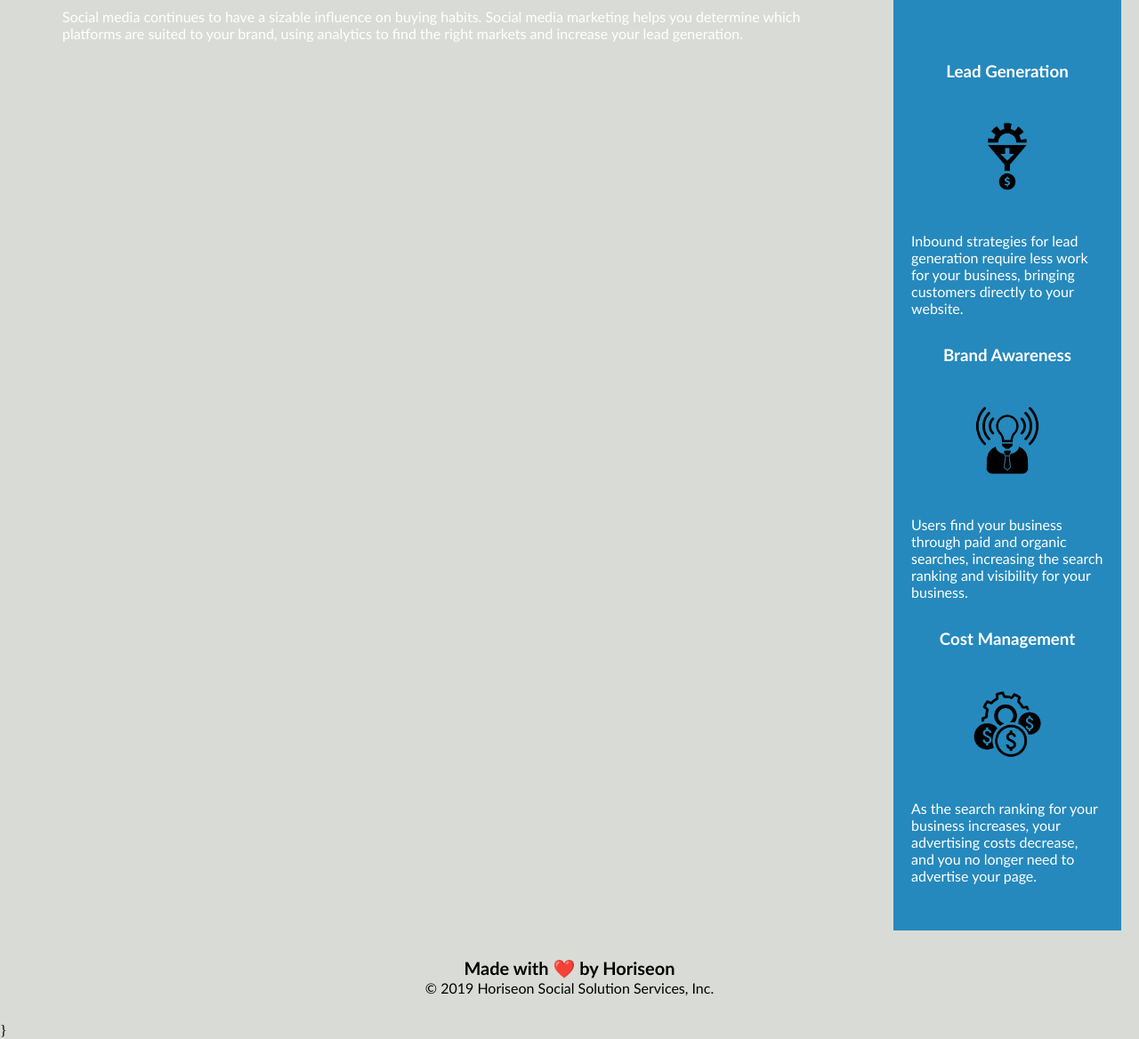
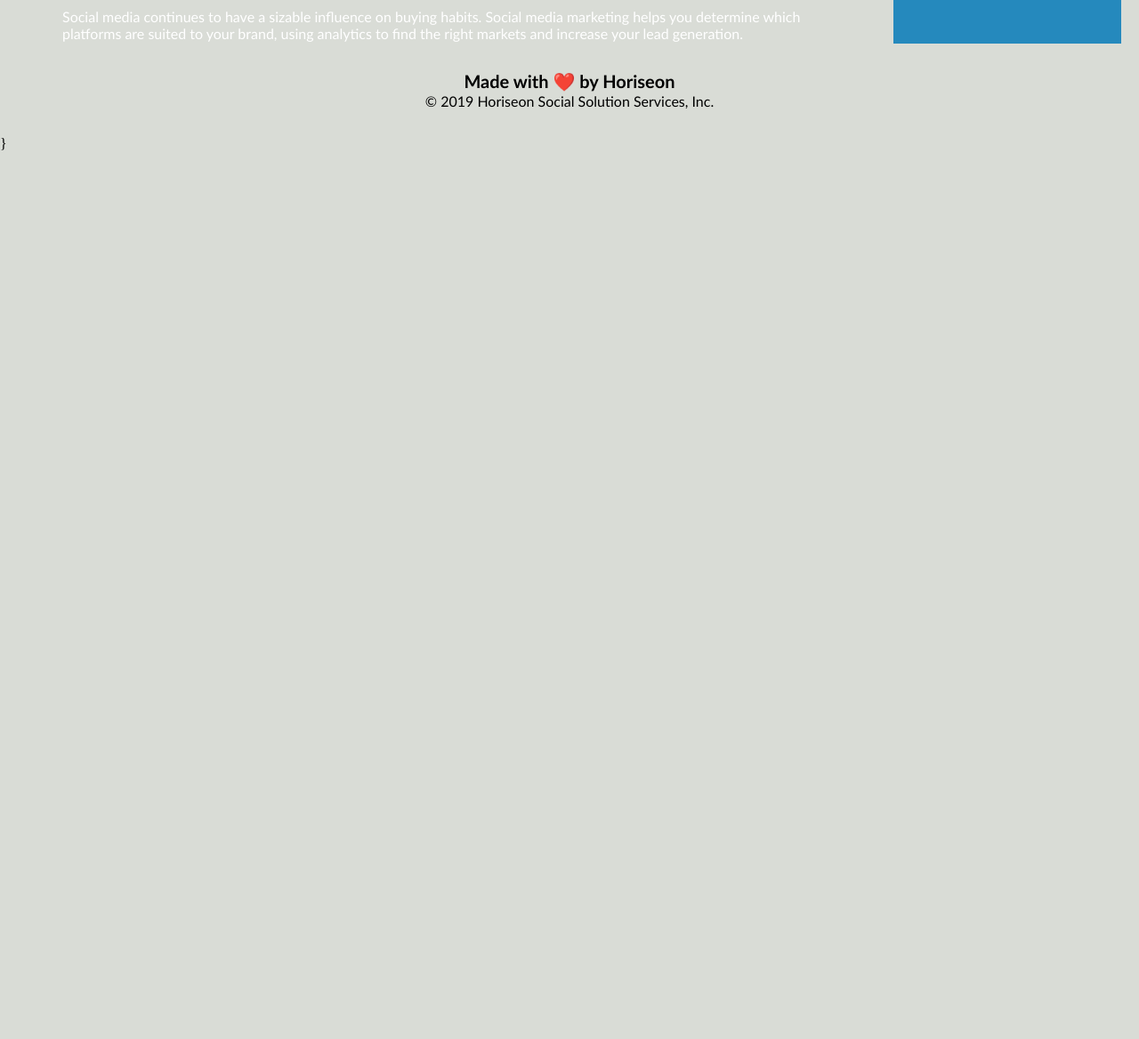
Before and after one commit to ilike3p/trifecta-sports, a plain HTML site: page index.html in a window 1280 px wide. Shown: the part 1870-3038 px from the top of the page at 89% size. After the commit the page ends 2041 px from the top, so only its background shows below. Drawn offline with Linux system fonts and the light colour scheme.

Commit message:
Html update

```diff
--- a/index.html
+++ b/index.html
@@ -57,37 +57,9 @@
         <p> As the search ranking for your business increases, your advertising costs decrease, and you no longer need to advertise your page. </p>
       </div>
     </div>
-    <div class="benefits">
-      <div class="benefit-lead">
-        <h3>Lead Generation</h3>
-        <img src="./assets/images/lead-generation.png" />
-        <p>
-          Inbound strategies for lead generation require less work for your
-          business, bringing customers directly to your website.
-        </p>
-      </div>
-      <div class="benefit-brand">
-        <h3>Brand Awareness</h3>
-        <img src="./assets/images/brand-awareness.png" />
-        <p>
-          Users find your business through paid and organic searches, increasing
-          the search ranking and visibility for your business.
-        </p>
-      </div>
-      <div class="benefit-cost">
-        <h3>Cost Management</h3>
-        <img src="./assets/images/cost-management.png" />
-        <p>
-          As the search ranking for your business increases, your advertising
-          costs decrease, and you no longer need to advertise your page.
-        </p>
-      </div>
-    </div>
     <div class="footer">
       <h2>Made with ❤️️ by Horiseon</h2>
       <p>&copy; 2019 Horiseon Social Solution Services, Inc.</p>
     </div>
   </body>
-</html>
-
-}
+</html> }
```
